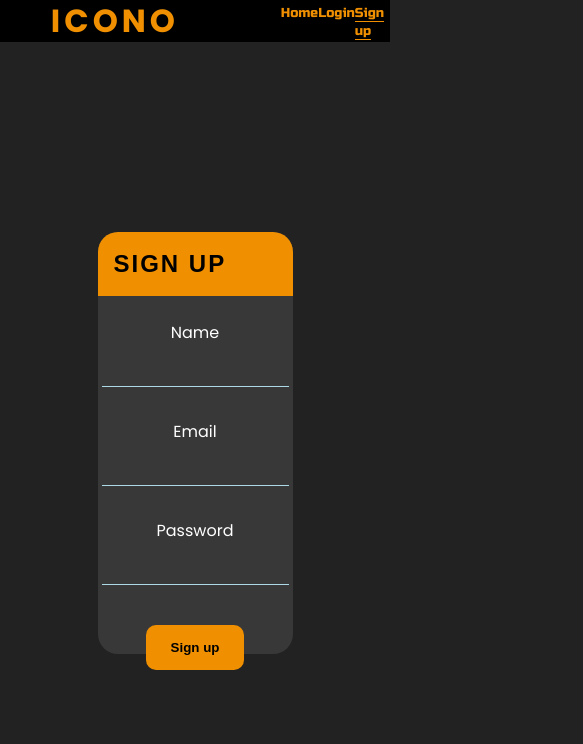
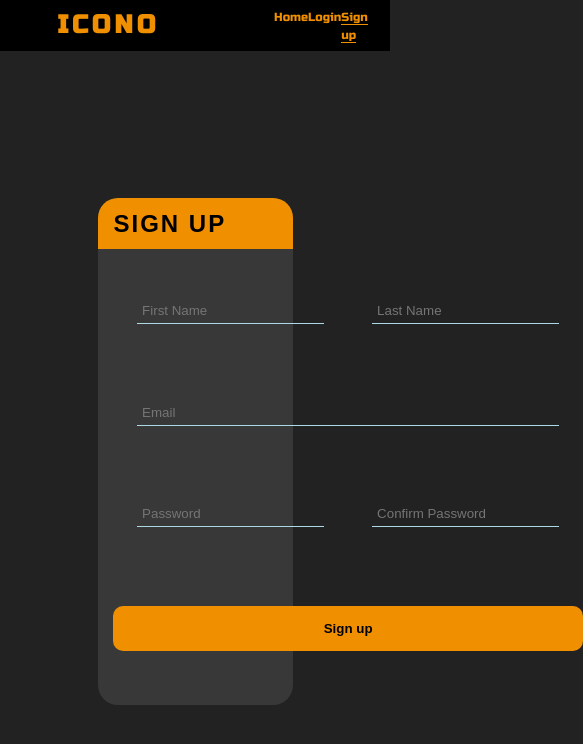
Before and after one commit to Gui-Fernandes21/icono-frontend, a Vue app: page /signup in a window 390 px wide. Shown: the top 744 px of the page, 583 px wide, since content can reach past the window. Built offline with nearby package versions, Linux system fonts and the light colour scheme.

Commit message:
style improvements on the signup form and navbar (adapting to be responsive)

```diff
--- a/src/components/desktop/layout/NavBar.vue
+++ b/src/components/desktop/layout/NavBar.vue
@@ -18,17 +18,18 @@
 <style scoped>
 .logo {
   text-transform: uppercase;
-  font-size: 2rem;
+  font-size: 3vh;
   font-weight: bold;
   letter-spacing: 4px;
   user-select: none;
+  font-family: 'Russo One', sans-serif;
 }
 nav {
   width: 100%;
   display: flex;
   justify-content: space-around;
   align-items: center;
-  height: 5vh;
+  height: 6vh;
   background: #000;
 }
 a {
@@ -49,6 +50,7 @@ ul li a {
   font-size: 13px;
   font-family: "Russo One", sans-serif;
   user-select: none;
+    font-size: 1.4vh;
 }
 ul li a:hover,
 ul li a.active {
--- a/src/components/desktop/views/auth/SignUp.vue
+++ b/src/components/desktop/views/auth/SignUp.vue
@@ -6,16 +6,19 @@
       </header>
       <div class="main-section">
         <div class="input-control">
-          <label>Name</label>
-          <input type="text" v-model="name" />
+          <input type="text" v-model="firstName" placeholder="First Name"/>
         </div>
         <div class="input-control">
-          <label>Email</label>
-          <input type="email" v-model="email" />
+          <input type="text" v-model="lastName" placeholder="Last Name"/>
         </div>
         <div class="input-control">
-          <label>Password</label>
-          <input type="password" v-model="secret" />
+          <input type="email" v-model="email" placeholder="Email" />
+        </div>
+        <div class="input-control">
+          <input type="password" v-model="secret" placeholder="Password"/>
+        </div>
+        <div class="input-control">
+          <input type="password" v-model="confirmSecret" placeholder="Confirm Password"/>
         </div>
         <button @click="signup">Sign up</button>
       </div>
@@ -27,9 +30,11 @@
 export default {
   data() {
     return {
-      name: "",
+      firstName: "",
+      lastName: "",
       email: "",
       secret: "",
+      confirmSecret: ""
     };
   },
   methods: {
@@ -48,13 +53,13 @@ export default {
 
 <style scoped>
 .card {
-  height: 50vh;
+  min-height: 60vh;
   width: 50vw;
   background: rgb(56, 56, 56);
   border-radius: 20px;
 }
 header {
-  height: 4rem;
+  height: 6vh;
   width: 100%;
   background: var(--standard-orange);
   display: flex;
@@ -71,11 +76,18 @@ header h1 {
   letter-spacing: 2px;
 }
 .main-section {
-  display: flex;
-  flex-direction: column;
-  justify-content: center;
-  align-items: center;
-  margin: 1rem 0;
+  height: 54vh;
+  padding: 2vw 4vw;
+  display: grid;
+  grid-template-columns: repeat(2, auto);
+  grid-template-rows: repeat(4, 12vh);
+  grid-template-areas:
+    "first last"
+    "email email"
+    "password confirm"
+    "action action";
+  justify-content: stretch;
+  align-content: center;
 }
 .input-control {
   margin: 0.5rem;
@@ -85,8 +97,20 @@ header h1 {
   font-family: "Poppins", sans-serif;
   outline: none;
 }
-.input-control label {
-  color: #fff;
+.input-control:nth-child(1) {
+  grid-area: first;
+}
+.input-control:nth-child(2) {
+  grid-area: last;
+}
+.input-control:nth-child(3) {
+  grid-area: email;
+}
+.input-control:nth-child(4) {
+  grid-area: password;
+}
+.input-control:nth-child(5) {
+  grid-area: confirm;
 }
 .input-control input {
   background: transparent;
@@ -105,6 +129,8 @@ button {
   background: var(--standard-orange);
   border-radius: 10px;
   border: none;
+  grid-area: action;
+  place-self: center stretch;
 }
 button:hover {
   background: #ff9900;
```
